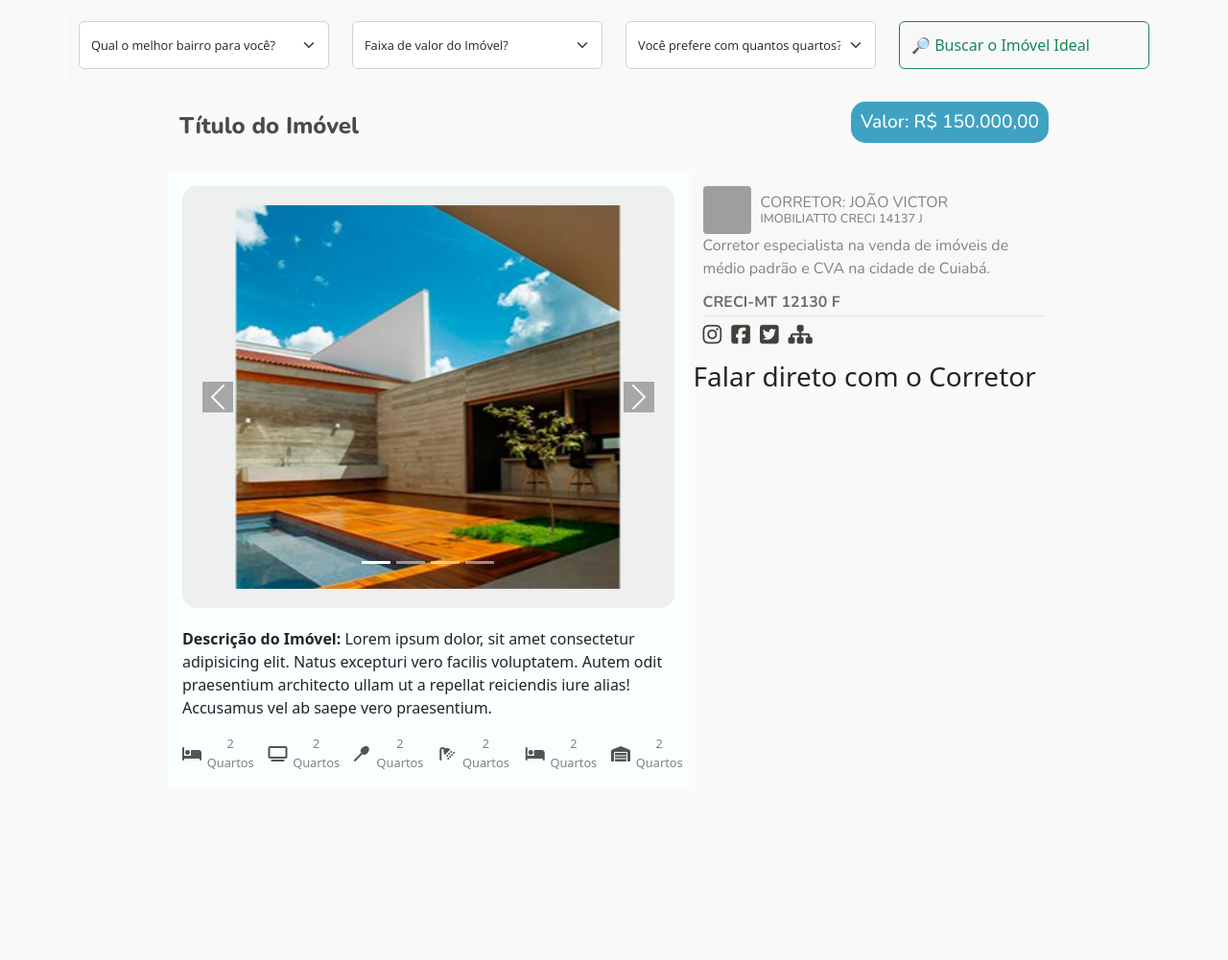
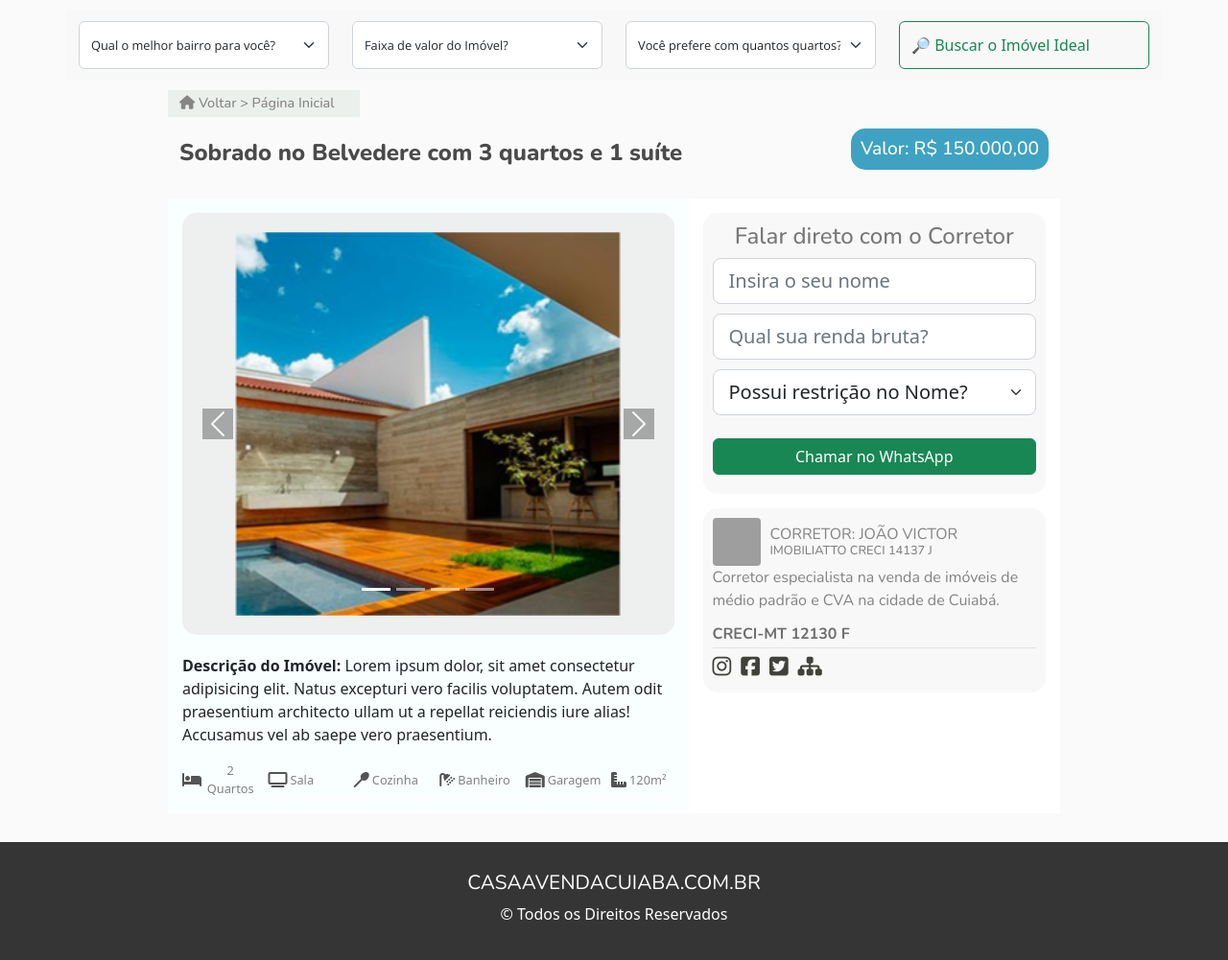
Before and after one commit to 5P3C14L15T/real-estate, a PHP site: page /single.html in a window 1280 px wide. Shown: the part 75-1076 px from the top of the page at 96% size. Before the commit the page ends 877 px from the top, so only its background shows below. Run offline with PHP 8.4, Linux system fonts and the light colour scheme; some libraries are stand-ins or nearby versions; grey boxes are pictures that could not be loaded.

Commit message:
atualizacao form

```diff
--- a/css/single.css
+++ b/css/single.css
@@ -19,19 +19,38 @@
   border-bottom: 5px solid rgb(237, 237, 237);
 }
 
+.voltar {
+  background: rgb(235, 240, 236);
+  color: rgb(136, 133, 133);
+  text-decoration: none;
+  cursor: pointer;
+  padding: 3px;
+  font-family: "Nunito";
+  font-size: 0.9em;
+  font-weight: 500;
+  width: 200px !important;
+  float: left !important;
+}
+
+.voltar:hover {
+  color: black;
+}
+
 /* info corretor */
 
 .info-corretor-main {
   margin: 0 !important;
   padding: 0 !important;
-  padding: 5px !important;
-  /* background: rgb(233, 233, 233) !important; */
+  padding: 15px !important;
+  background: rgb(255, 255, 255) !important;
 }
 
 .info-corretor {
   background: rgb(248, 248, 248) !important;
   margin: 0 !important;
   padding: 10px !important;
+  border-radius: 15px;
+
 }
 header,
 footer {
@@ -115,6 +134,34 @@ footer .cta {
 footer .cta button {
   border: 0;
   background: transparent;
+}
+
+input {
+  margin-bottom: 10px !important;
+}
+
+.mensagem-corretor {
+
+  margin-bottom: 15px;
+  background: rgb(248, 248, 248) !important;
+
+  padding: 10px !important;
+  border-radius: 15px;
+}
+
+.mensagem-corretor h3 {
+font-family: "Nunito";
+font-size: 1.5em;
+color: rgb(120, 120, 120);
+font-weight: 500;
+text-align: center;
+}
+
+.mensagem-corretor label, input {
+  font-size: 1em;
+  color: rgb(125, 125, 125);
+  font-family: "Nunito";
+  font-weight: 500;
 }
 
 /* INFO DESC */
@@ -219,3 +266,46 @@ height: 400px;
 .carousel-control-next-icon, .carousel-control-prev-icon {
   background-color: rgba(0, 0, 0, 0.605);
 }
+
+.footer {
+  background: rgb(54, 53, 53);
+  color: #fff;
+  text-align: center;
+  margin-top: 30px;
+  padding: 30px 0 20px 0;
+}
+
+.footer h1 {
+  font-size: 1.3em;
+  font-weight: 400;
+  font-family: "Nunito";
+}
+
+@media (max-width: 960px) {
+
+  .titulo-preco {
+    flex-direction: column !important;
+    height: 120px;
+
+  }
+  .imovel-title {
+    width: 100% !important;
+    margin-top: 20px;
+    margin-bottom: 0 !important;
+  }
+
+  .imovel-valor {
+    width: 100% !important;
+    margin-top: 10px !important;
+    margin-bottom: 20px;
+
+  }
+
+  .carousel-item img {
+    width: 250px;
+    height: 250px;
+    object-fit: contain;
+    }
+
+
+}
--- a/css/style.css
+++ b/css/style.css
@@ -221,6 +221,22 @@ body {
   background: rgb(249, 254, 254);
 }
 
+/* footer */
+
+.footer {
+  background: rgb(54, 53, 53);
+  color: #fff;
+  text-align: center;
+  margin-top: 30px;
+  padding: 30px 0 20px 0;
+}
+
+.footer h1 {
+  font-size: 1.3em;
+  font-weight: 400;
+  font-family: "Nunito";
+}
+
 /* media queries */
 
 @media (max-width: 575px) {
--- a/single.html
+++ b/single.html
@@ -27,12 +27,14 @@
       <nav class="menu">
         <div class="container">
           <div class="logo">
+            <a href="index.html">
             <img
               src="imagem/logo.png"
               class="img-fluid logo-img"
               alt=""
               srcset=""
             />
+            </a>
           </div>
         </div>
       </nav>
@@ -81,9 +83,11 @@
     </div>
     <div class="container">
       <div class="row col-md-10 mx-auto">
+        <a href="index.html" class="voltar"><i class="fas fa-home"></i> Voltar > Página Inicial</a>
         <div class="titulo-preco">
-          <h1 class="imovel-title">Título do Imóvel</h1>
-            <h2 class="imovel-valor">Valor: R$ 150.000,00</h2>
+
+          <h1 class="imovel-title">Sobrado no Belvedere com 3 quartos e 1 suíte</h1>
+          <h2 class="imovel-valor">Valor: R$ 150.000,00</h2>
         </div>
         <div class="col-sm-12 col-md-7 info-desc">
 
@@ -141,28 +145,51 @@
               </div>
               <div class="col-md-2 text-center item">
                 <i class="fas fa-tv"></i>
-                <p>2 Quartos</p>
+                <p>Sala</p>
               </div>
               <div class="col-md-2 text-center item">
                 <i class="fas fa-utensil-spoon"></i>
-                <p>2 Quartos</p>
+                <p>Cozinha</p>
               </div>
               <div class="col-md-2 text-center item">
                 <i class="fas fa-shower"></i>
-                <p>2 Quartos</p>
+                <p>Banheiro</p>
+              </div>
+
+              <div class="col-md-2 text-center item">
+                <i class="fas fa-warehouse"></i>
+                <p>Garagem</p>
               </div>
               <div class="col-md-2 text-center item">
-                <i class="fas fa-bed"></i>
-                <p>2 Quartos</p>
-              </div>
-              <div class="col-md-2 text-center item">
-                <i class="fas fa-warehouse"></i>
-                <p>2 Quartos</p>
+                <i class="fas fa-ruler-combined"></i>
+                <p>120m²</p>
               </div>
             </div>
           </div>
         </div>
         <div class="col-sm-12 col-md-5 info-corretor-main">
+
+                 <!-- mensagem -->
+<div class="mensagem-corretor">
+  <h3>Falar direto com o Corretor</h3>
+  <form action="#!">
+    <input class="form-control form-control-lg" id="nome" name="nome" type="text" placeholder="Insira o seu nome" required>
+    <input class="form-control form-control-lg" id="renda" name="renda" type="text" placeholder="Qual sua renda bruta?" required>
+
+    <select required class="form-select form-select-lg mb-3" aria-label=".form-select-lg example">
+      <option selected>Possui restrição no Nome?</option>
+      <option value="1">Sim</option>
+      <option value="2">Não</option>
+
+    </select>
+
+    <div class="d-grid gap-2 mt-4">
+      <input class="btn btn-success" type="submit" name="enviar" value="Chamar no WhatsApp" >
+    </div>
+  </form>
+</div>
+          <!-- /mensagem -->
+
           <div class="info-corretor">
             <header>
               <img
@@ -200,17 +227,19 @@
               </div>
             </footer>
           </div>
-          <!-- mensagem -->
-<div class="mensagem-corretor">
-  <h3>Falar direto com o Corretor</h3>
-  <form action="#!">
 
-  </form>
-</div>
-          <!-- /mensagem -->
         </div>
       </div>
     </div>
+
+    <footer class="footer">
+      <div class="container">
+        <div class="row">
+          <h1>CASAAVENDACUIABA.COM.BR</h1>
+          <p>&copy; Todos os Direitos Reservados</p>
+        </div>
+      </div>
+    </footer>
 
     <!-- JavaScript Bundle with Popper -->
     <script
```
Also changed, not shown: index.html (+36 -0 lines).
